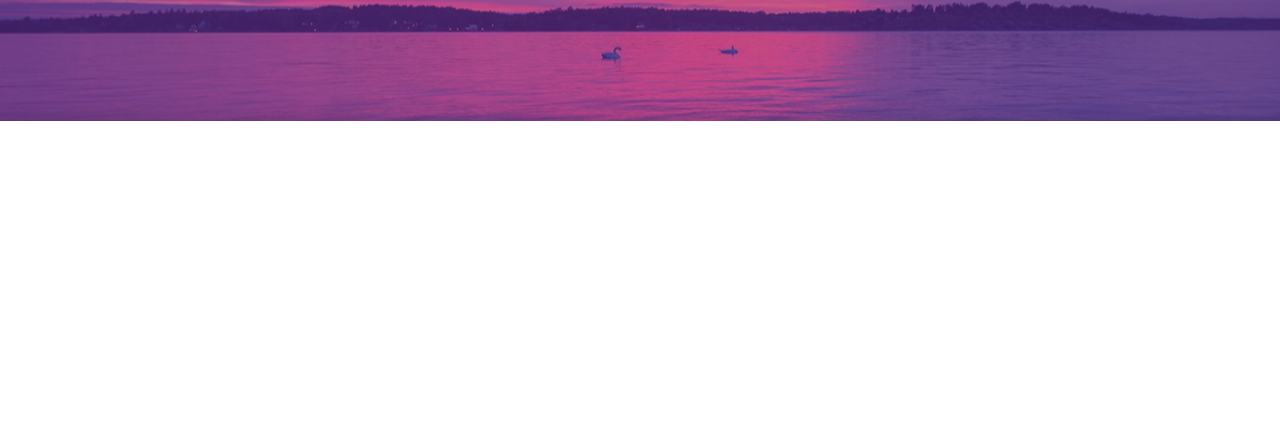
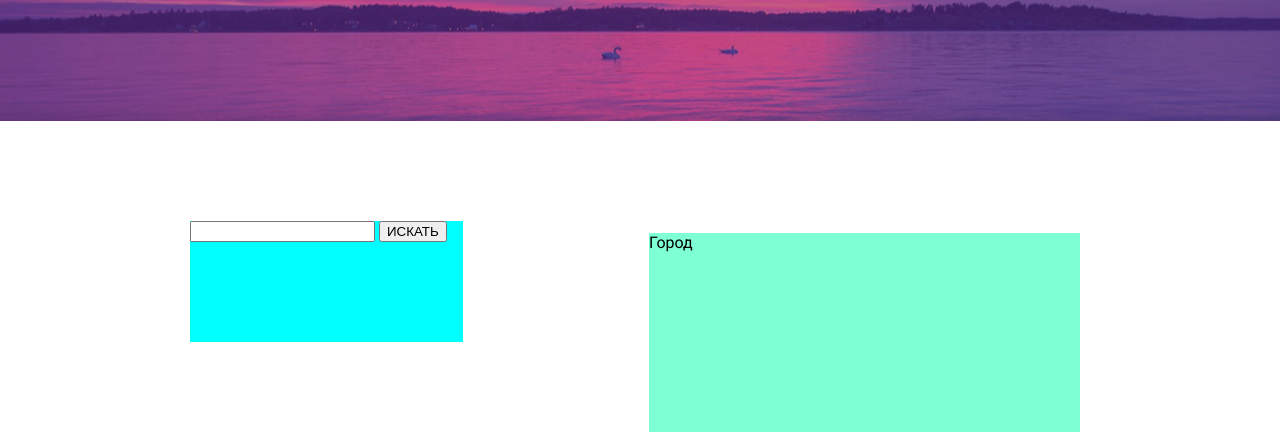
Before and after one commit to Khikrus/testApp, a plain HTML site: page index.html in a window 1280 px wide. Shown: the part 359-800 px from the top of the page. Drawn offline with Linux system fonts and the light colour scheme.

Commit message:
Добавил формы

```diff
--- a/index.html
+++ b/index.html
@@ -13,7 +13,15 @@
             <p>Тренировочное приложение</p>
         </div>
         <div class="bg2"></div>
-        <div class="bg"> ghbdtn</div>
+        <div class="bg">
+            <form class="formBox" action="">
+                <input type="text">
+                <input type="submit" value="ИСКАТЬ" class="button">
+            </form>
+            <div class="weather">
+                Город
+            </div>
+        </div>
     </header>
     <footer>
         <div class="footer">
--- a/style.css
+++ b/style.css
@@ -60,6 +60,26 @@ h1 {
     border-radius: 6px;
 }
 
+.formBox {
+    position: absolute;
+    width: 273px;
+    height: 121px;
+    top: 100px;
+    left: 260px;
+
+    background-color: aqua;
+}
+
+.weather {
+    position: absolute;
+    width: 431px;
+    height: 199px;
+    top: 112px;
+    left: 719px;
+
+    background-color: aquamarine;
+}
+
 footer {
     display: flex;
     justify-content: center;
```
